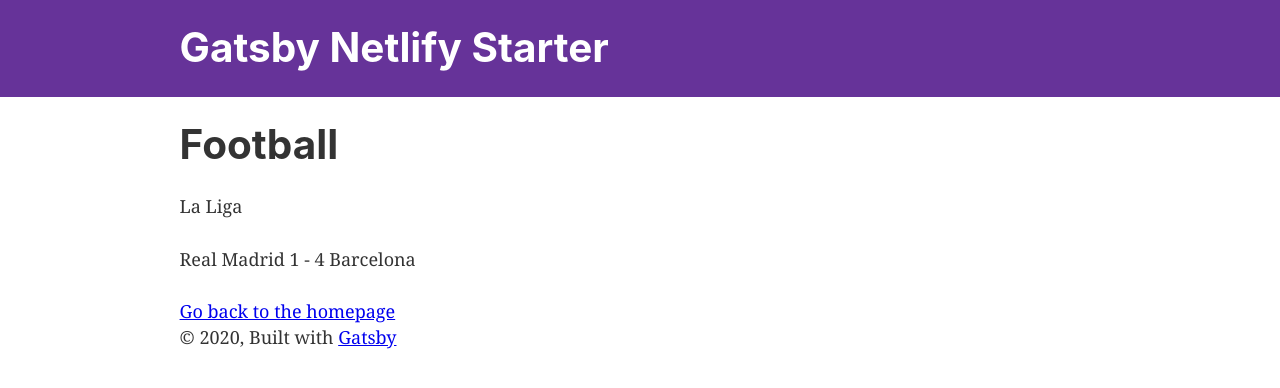
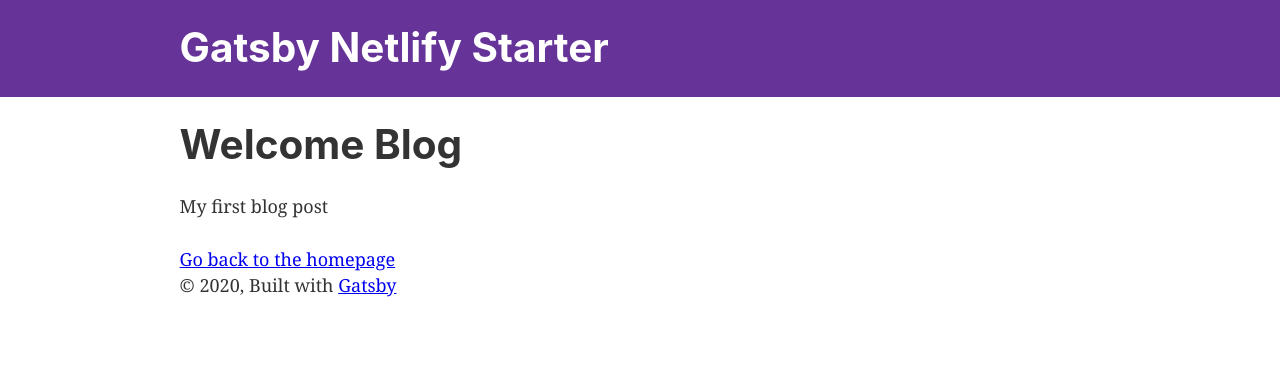
Before and after one commit to magpienath/gatsby-hello-world-blog, a Gatsby site: page /blog in a window 1280 px wide. Built offline with nearby package versions, Linux system fonts and the light colour scheme; Gatsby itself is replaced by a stand-in of ours.

Commit message:
blog fix

```diff
--- a/src/pages/blog.js
+++ b/src/pages/blog.js
@@ -5,8 +5,8 @@ import Layout from "../components/layout"
 import SEO from "../components/seo"
 
 const SecondPage = ({data}) => {
-  const blog = data.allMarkdownRemark.edges[1].node.frontmatter
-  const body = data.allMarkdownRemark.edges[1].node
+  const blog = data.markdownRemark.frontmatter
+  const body = data.markdownRemark.html
   return (
     <Layout>
     <SEO title="Page two" />
@@ -22,17 +22,14 @@ export default SecondPage
 
 export const pageQuery = graphql`
 query MyQuery {
-  allMarkdownRemark {
-    edges {
-      node {
-        frontmatter {
-          date
-          description
-          title
-        }
-        html
-      }
+  markdownRemark(frontmatter: {title: {glob: "Welcome Blog"}}) {
+    id
+    frontmatter {
+      heading
+      title
+      description
     }
+    html
   }
 }
 `
```
